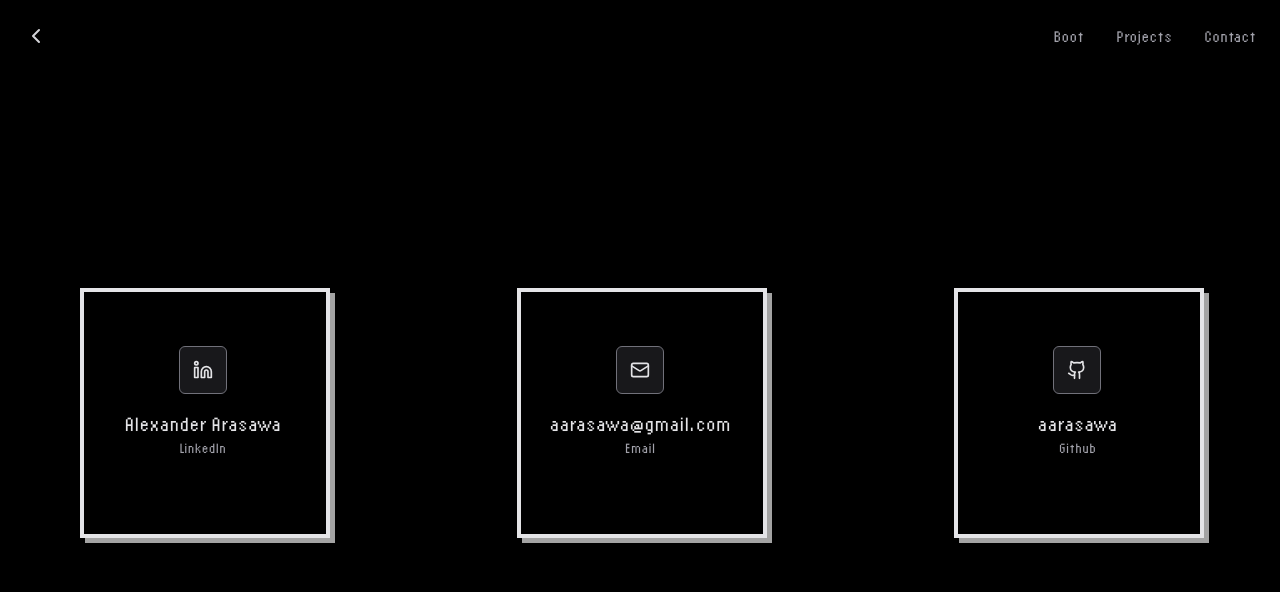
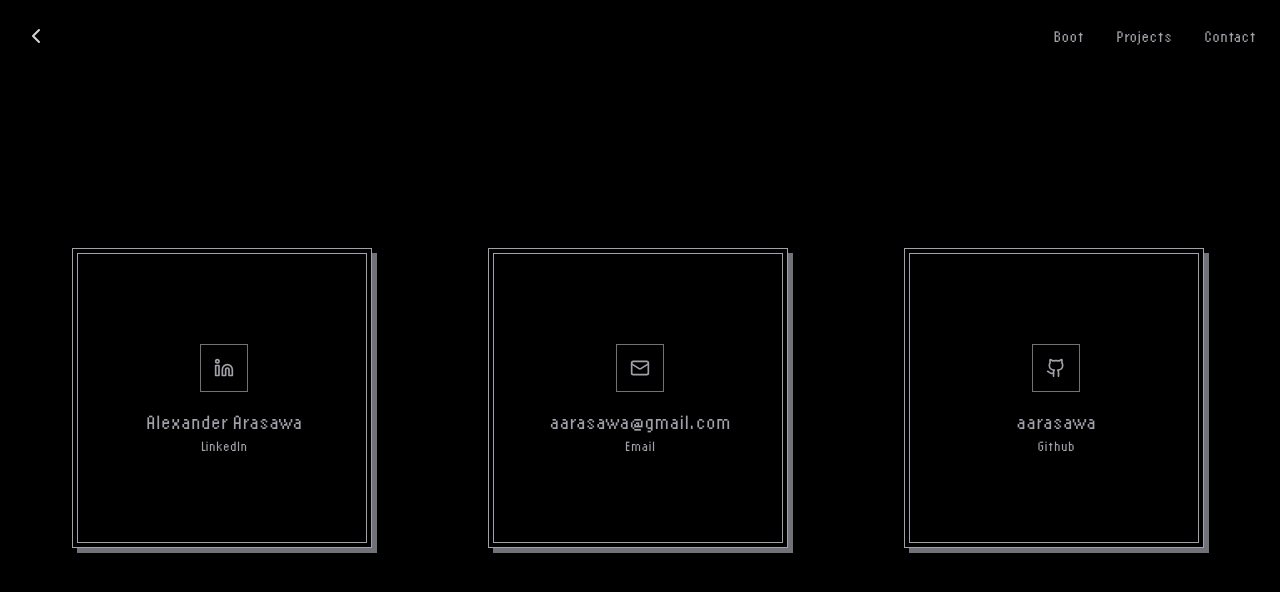
Before and after one commit to aarasawa/aarasawa.dev, a Next.js app: page /contact in a window 1280 px wide. Shown: the top 592 px of the page. Built offline with nearby package versions, Linux system fonts and the light colour scheme.

Commit message:
added different styling for buttons on contact page

```diff
--- a/app/components/card.tsx
+++ /dev/null
@@ -1,13 +0,0 @@
-import { PropsWithChildren } from "react";
-
-export const Card: React.FC<PropsWithChildren> = ({ children }) => {
-	return (
-		<div className="pointer-events-auto justify-self-center overflow-hidden relative w-[300px] h-[300px]">
-			{children}
-			<div
-				className="w-[250px] h-[250px] left-[32px] top-[43px] absolute bg-neutral-400"/>
-			<div
-				className="w-[250px] h-[250px] left-[27px] top-[38px] absolute bg-black border-4 border-zinc-200"/>
-		</div>
-	);
-};
--- /dev/null
+++ b/app/components/contact_card.tsx
@@ -0,0 +1,14 @@
+import { PropsWithChildren } from "react";
+
+export const Contact_Card: React.FC<PropsWithChildren> = ({ children }) => {
+	return (
+		<div className="pointer-events-auto justify-self-center overflow-hidden group relative w-[305px] h-[305px]">
+			{children}
+			<div className="w-[300px] h-[300px] left-[5px] top-[5px] absolute bg-zinc-500 group-hover:bg-zinc-400"></div>
+			<div className="w-[300px] h-[300px] left-0 top-0 absolute">
+				<div className="w-[300px] h-[300px] left-0 top-0 absolute bg-black border border-zinc-400 group-hover:border-white"></div>
+				<div className="w-[290px] h-[290px] left-[5px] top-[5px] absolute bg-black border border-zinc-400 group-hover:border-white"/>
+			</div>
+		</div>
+	);
+};
--- /dev/null
+++ b/app/components/projects_card.tsx
@@ -0,0 +1,13 @@
+import { PropsWithChildren } from "react";
+
+export const Projects_Card: React.FC<PropsWithChildren> = ({children}) => {
+  return (
+    <div className="pointer-events-auto justify-self-center overflow-hidden relative group w-[334px] h-[173px]">
+      <div className="w-[331px] h-[170px] left-[3px] top-[3px] absolute bg-neutral-500 group-hover:bg-neutral-400"></div>
+      <div className="w-[329px] h-[168px] left-0 top-0 absolute">
+        <div className="w-[329px] h-[168px] left-0 top-0 absolute bg-black border border-zinc-400 group-hover:border-white"></div>
+        <div className="w-[323px] h-[162px] left-[3px] top-[3px] absolute bg-black border border-zinc-400 group-hover:border-white"></div>
+      </div>
+    </div>
+  )
+}
--- a/app/contact/page.tsx
+++ b/app/contact/page.tsx
@@ -1,8 +1,7 @@
-"use client";
 import { Github, Mail, Linkedin } from "lucide-react";
 import Link from "next/link";
 import { Navigation } from "../components/nav";
-import { Card } from "../components/card";
+import { Contact_Card } from "../components/contact_card";
 
 const socials = [
   {
@@ -19,38 +18,37 @@ const socials = [
 	},
 	{
 		icon: <Github size={20} />,
-		href: "https://github.com/aarasawa",
+		href: "https://www.github.com/aarasawa",
 		label: "Github",
 		handle: "aarasawa",
 	},
 ];
 
-export default function Example() {
+export default function Contact() {
 	return (
 		<div className="bg-black scroll-p-5">
-			<Navigation />
+			<Navigation/>
 			<div className="container flex items-center min-h-screen py-16 mx-auto">
-				<div className="grid w-full grid-cols-1 gap-8 mx-auto lg:grid-cols-3 ">
+				<div className="grid w-full grid-cols-1 gap-8 mx-auto lg:grid-cols-3 p-8">
 					{socials.map((s) => (
-						<Card key={s.label}>
+						<Contact_Card key={s.label}>
 							<Link
 								href={s.href}
-								target="_blank"
-								className="relative flex flex-col items-center gap-4 py-24 lg:pb-48"
+								className="overflow-hidden relative flex flex-col items-center gap-4 py-24 group"
 							>
-								<span className="relative z-10 flex items-center justify-center w-12 h-12 text-sm border rounded-md text-zinc-200 group-hover:text-white border-zinc-500 bg-zinc-900">
+								<span className="relative z-10 flex items-center justify-center w-12 h-12 text-sm border group-hover:text-white group-hover:border-white text-zinc-400 border-zinc-500">
 									{s.icon}
-								</span>{" "}
+								</span>
 								<div className="z-10 flex flex-col items-center">
-									<span className="font-medium xl:text-xl text-zinc-200 font-display">
+									<span className="font-medium xl:text-xl text-zinc-400 group-hover:text-white">
 										{s.handle}
 									</span>
-									<span className="z-50 text-sm text-center text-zinc-400">
+									<span className="z-50 text-sm text-center text-zinc-400 group-hover:text-zinc-200">
 										{s.label}
 									</span>
 								</div>
 							</Link>
-						</Card>
+						</Contact_Card>
 					))}
 				</div>
 			</div>
--- a/app/layout.tsx
+++ b/app/layout.tsx
@@ -4,7 +4,7 @@ import './globals.css';
 
 export const metadata: Metadata = {
   title: {
-    default: "Home",
+    default: "Alex Arasawa",
     template: "%s | aarasawa.dev",
   },
   description: "A new engineer trying to learn how to use some tools.",
--- a/app/projects/page.tsx
+++ b/app/projects/page.tsx
@@ -1,15 +1,43 @@
 import { Navigation } from "../components/nav";
+import { Tractor } from "lucide-react";
+import Link from 'next/link';
+import { Projects_Card } from '../components/projects_card';
+
+const projects = [
+	{
+		icon: <Tractor size={20} />,
+		href: "https://www.pesticidenoi.netlify.app",
+		label: "Pesticide Notification System",
+		handle: "Pesticide System"
+	}
+];
 
 export default function Projects() {
 	return (
 		<div className="bg-black scroll-p-5">
-			<Navigation />
-			<div className=" flex flex-col justify-center w-screen h-screen overflow-hidden">
-				<div className="bg-black">
-					<div className="flex"></div>
-					<h1 className="text-center mt-5 text-4xl text-transparent duration-1000 bg-white cursor-default animate-title font-display sm:text-6xl md:text-6xl whitespace-nowrap bg-clip-text">
-							Under Construction
-					</h1>
+			<Navigation/>
+			<div className="container flex items-center min-h-screen py-16 mx-auto">
+				<div className="grid w-full grid-cols-1 gap-8 p-8">
+					{projects.map((p) => (
+						<Projects_Card key={p.label}>
+							<Link
+								href={p.href}
+								className="overflow-hidden relative flex flex-col items-center gap-4 py-24 group"
+							>
+								<span className="relative z-10 flex items-center">
+									{p.icon}
+								</span>
+								<div className="z-10 flex flex-col items-center">
+								<span className="font-medium xl:text-xl text-zinc-400 group-hover:text-white">
+										{p.handle}
+									</span>
+									<span className="z-50 text-sm text-center text-zinc-400 group-hover:text-zinc-200">
+										{p.label}
+									</span>
+								</div>
+							</Link>
+						</Projects_Card>
+					))}
 				</div>
 			</div>
 		</div>
--- a/package.json
+++ b/package.json
@@ -15,6 +15,7 @@
     "next": "^14.0.4",
     "nextjs": "^0.0.3",
     "node-fetch": ">=2.7.6",
+    "pixelarticons": "^1.7.0",
     "react-device-detect": "^2.2.3",
     "react-dom": "^18",
     "util": "^0.12.5"
```
Also changed, not shown: 1 other file (tests, documents, lock files or other folders).
